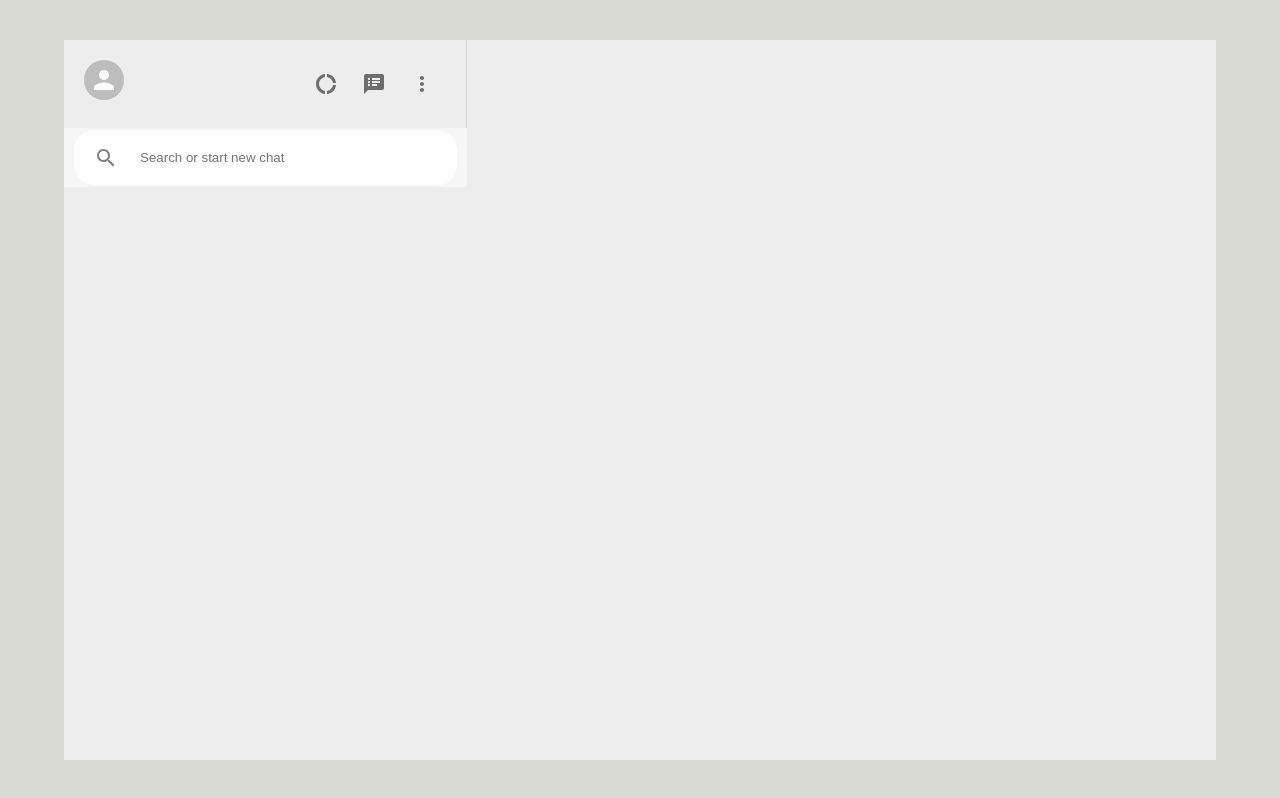
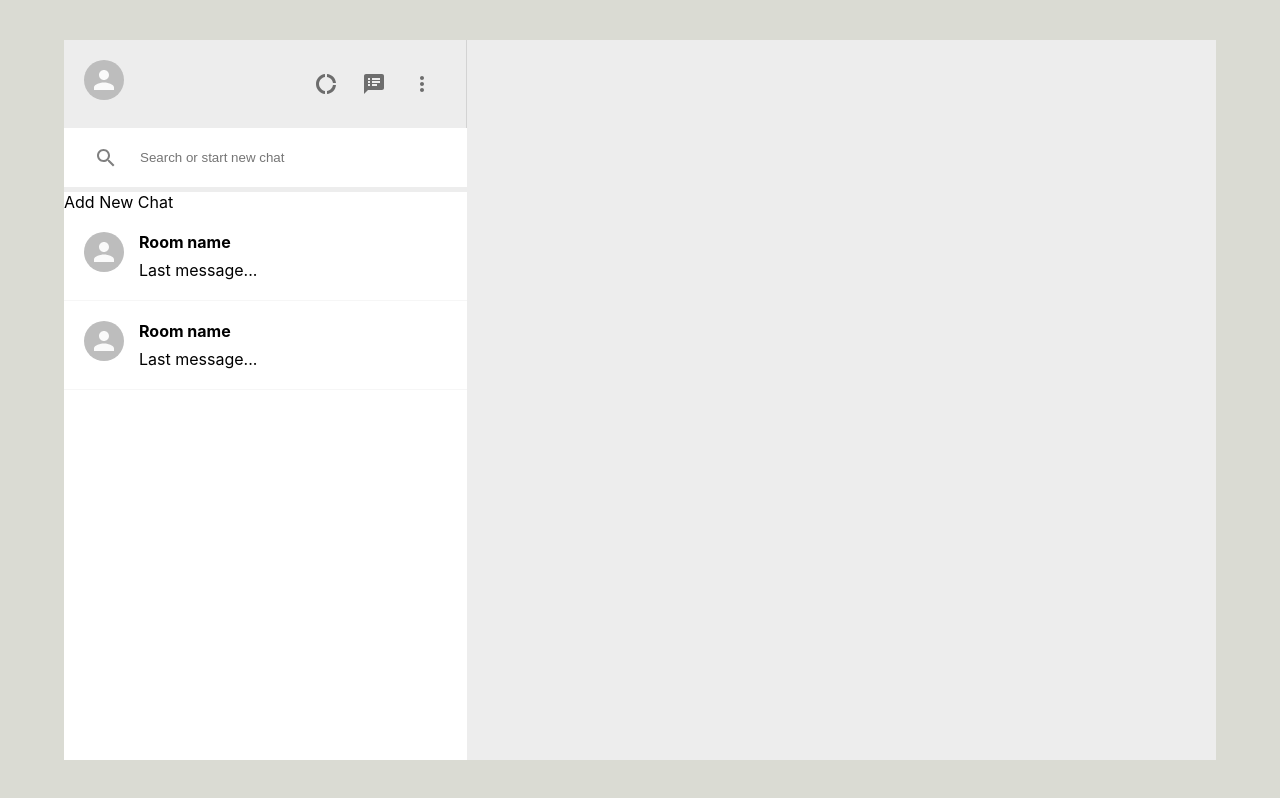
Before and after one commit to Phonekham/react-firebase-whatsapp-clone, a React (Create React App) app: page / in a window 1280 px wide. Built offline with nearby package versions, Linux system fonts and the light colour scheme.

Commit message:
sidebar chat

```diff
--- /dev/null
+++ b/src/components/Sidebar Chat/SidebarChat.jsx
@@ -0,0 +1,29 @@
+import React, { useState } from "react";
+import { Avatar } from "@material-ui/core";
+
+import "./sidebar-chat.css";
+
+const SidebarChat = ({ addNewChat }) => {
+  const [seed, setSeed] = useState("");
+
+  const createChat = () => {
+    const roomName = prompt("Please enter name");
+    if (roomName) {
+      //   do
+    }
+  };
+
+  return !addNewChat ? (
+    <div className="sidebar-chat">
+      <Avatar></Avatar>
+      <div className="sidebarChat__info">
+        <h2>Room name</h2>
+        <p>Last message...</p>
+      </div>
+    </div>
+  ) : (
+    <div onClick={createChat}>Add New Chat</div>
+  );
+};
+
+export default SidebarChat;
--- /dev/null
+++ b/src/components/Sidebar Chat/sidebar-chat.css
@@ -0,0 +1,16 @@
+.sidebar-chat {
+  display: flex;
+  padding: 20px;
+  cursor: pointer;
+  border-bottom: 1px solid #f6f6f6;
+}
+.sidebar-chat:hover {
+  background-color: #ebebeb;
+}
+.sidebarChat__info {
+  margin-left: 15px;
+}
+.sidebarChat__info > h2 {
+  font-size: 16px;
+  margin-bottom: 8px;
+}
--- a/src/components/Sidebar/Sidebar.css
+++ b/src/components/Sidebar/Sidebar.css
@@ -22,9 +22,10 @@
 .sidebar__search {
   display: flex;
   align-items: center;
-  background-color: #f6f6f6;
+  background-color: white;
   height: 39px;
   padding: 10px;
+  margin-bottom: 5px;
 }
 .sidebar__search-container {
   display: flex;
@@ -44,4 +45,10 @@
   margin-left: 10px;
 }
 .sidebar__chats {
+  background-color: white;
+  flex: 1;
+  overflow-y: scroll;
 }
+.sidebar__chats::-webkit-scrollbar {
+  display: none;
+}
--- a/src/components/Sidebar/Sidebar.jsx
+++ b/src/components/Sidebar/Sidebar.jsx
@@ -6,6 +6,7 @@
 import SearchOutlinedIcon from "@material-ui/icons/SearchOutlined";
 
 import "./Sidebar.css";
+import SidebarChat from "../Sidebar Chat/SidebarChat";
 
 const Sidebar = () => {
   return (
@@ -30,7 +31,11 @@
           <input placeholder="Search or start new chat" type="text"></input>
         </div>
       </div>
-      <div className="sidebar__chats"></div>
+      <div className="sidebar__chats">
+        <SidebarChat addNewChat></SidebarChat>
+        <SidebarChat></SidebarChat>
+        <SidebarChat></SidebarChat>
+      </div>
     </div>
   );
 };
```
